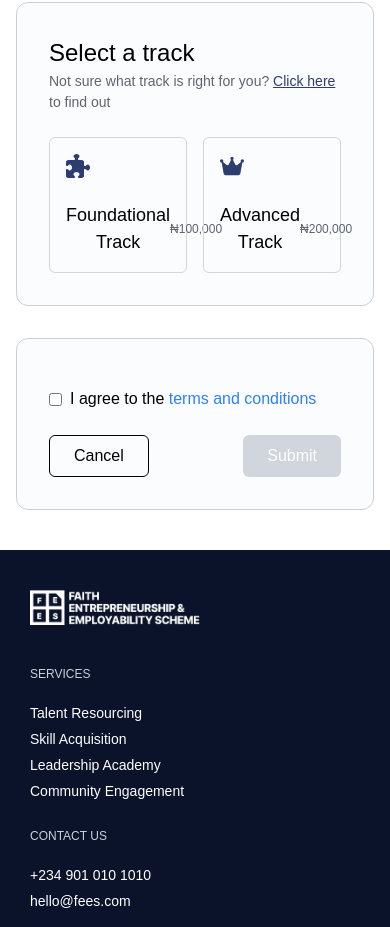
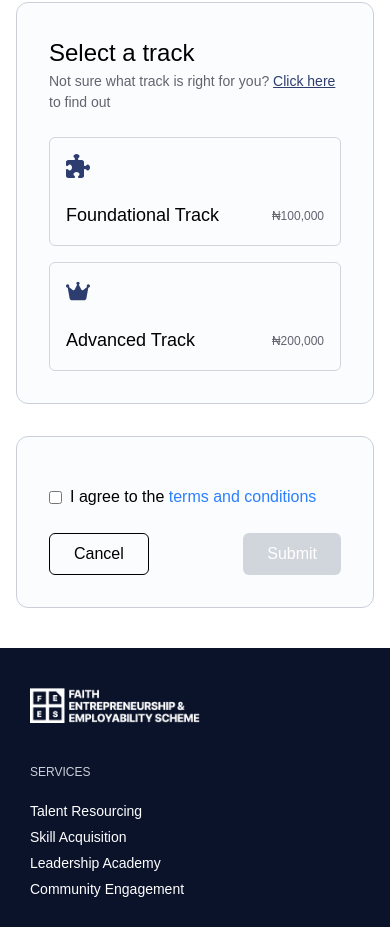
Before and after one commit to Afolabi-Ridwan/fees, a React (Vite) app: page /registration-page in a window 390 px wide. Shown: the part 1020-1947 px from the top of the page. Built offline with nearby package versions, Linux system fonts and the light colour scheme.

Commit message:
tracks tabs responsiveness

```diff
--- a/src/pages/Registration/Registration.tsx
+++ b/src/pages/Registration/Registration.tsx
@@ -132,7 +132,7 @@
                         <div>
                             <h3 className="text-[24px] font-medium">Select a track</h3>
                             <p className=" mb-6 text-[14px] text-gray">Not sure what track is right for you? <span className="text-deepBlue underline">Click here</span> to find out</p>
-                            <div className="grid grid-cols-2 gap-4">
+                            <div className="grid sm:grid-cols-2 gap-4">
                                 {[
                                     { label: "Foundational Track", price: "₦100,000", value: "Foundational", icon: <FaPuzzlePiece /> },
                                     { label: "Advanced Track", price: "₦200,000", value: "Advanced", icon: <FaCrown /> }
```
